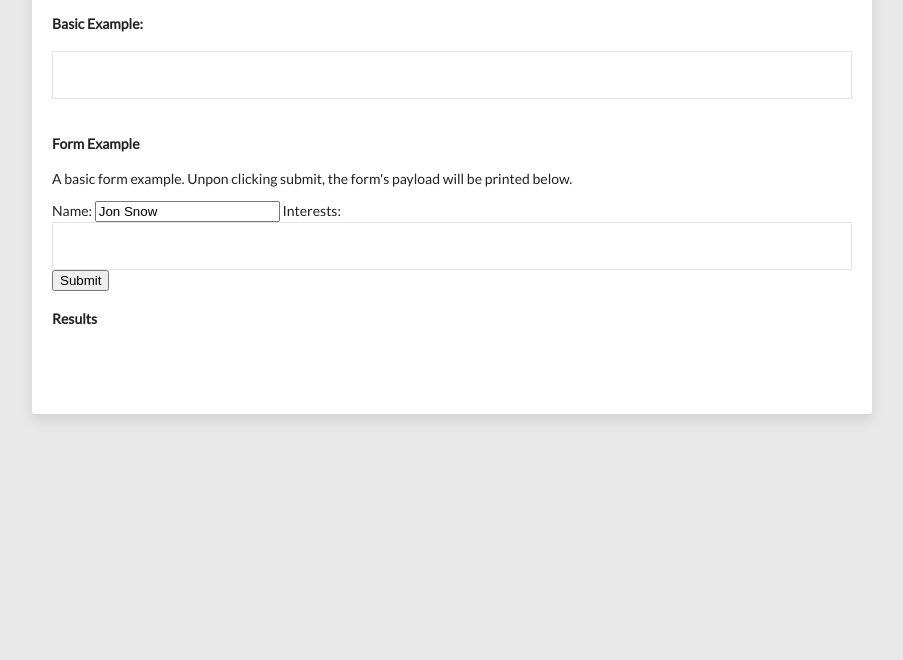
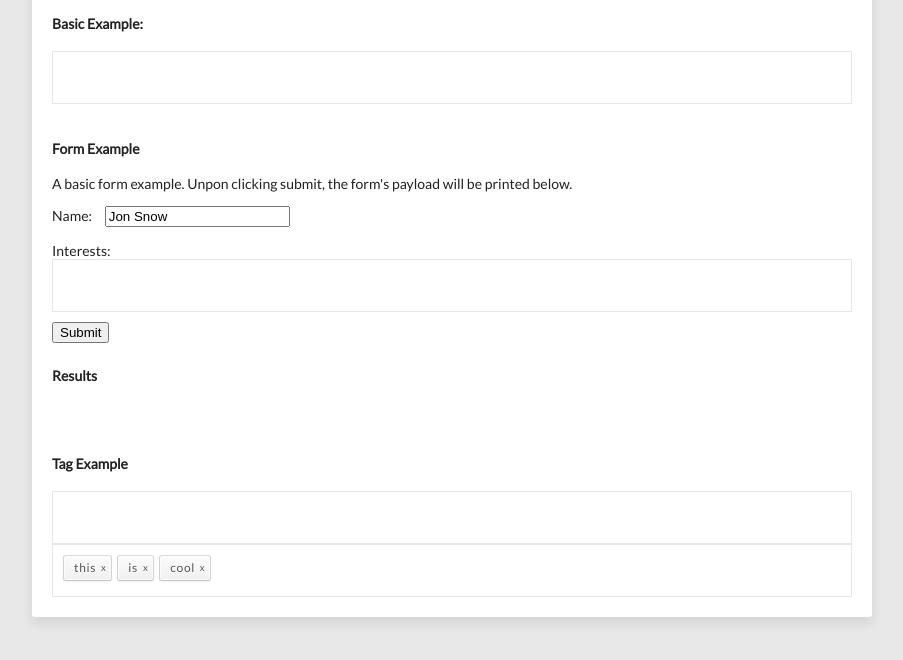
Before and after one commit to edwinv710/taggableInput, a website: page index.html in a window 1280 px wide. Shown: the part 130-790 px from the top of the page, without its empty margins (188-1091 px from the left). Drawn offline with Linux system fonts and the light colour scheme.

Commit message:
Add the ability to create through tags.

```diff
--- a/css/tag2Input.css
+++ b/css/tag2Input.css
@@ -45,6 +45,7 @@
   font-size: inherit;
   max-width: 100% !important;
   line-height: inherit;
+  margin-bottom: 5px;
 }
 
 .taggable-input .taggable-label.close .drop-side:last-of-type {
--- a/index.html
+++ b/index.html
@@ -33,6 +33,17 @@
       white-space: pre;
 
     }
+    .form-group {
+      margin-bottom: 10px;
+    }
+    .form-group label {
+      margin-right: 10px;
+    }
+    .form-group > * {
+      margin-bottom: 5px;
+    }
+
+
   </style>
   <!--[if lt IE 9]>
     <script src="https://cdnjs.cloudflare.com/ajax/libs/html5shiv/3.7.3/html5shiv.js"></script>
@@ -49,15 +60,24 @@
     <h4> Form Example </h4>
     <p> A basic form example. Unpon clicking submit, the form's payload will be printed below. </p>
     <form>
-      <label for='name'> Name: </label>
-      <input name=name type=text value='Jon Snow' />
-      <label for=interests> Interests: </label>
-      <input name=interests type=text />
-      <input type=submit />
+      <div class='form-group'>
+        <label for='name'> Name: </label>
+        <input name=name type=text value='Jon Snow' />
+      </div>
+      <div class='form-group'>
+        <label for=interests> Interests: </label>
+        <input name=interests type=text />
+      </div>
+      <div class='form-group'>
+        <input type=submit />
+      </div>
     </form>
     <h4> Results </h4>
     <p class='payload'>
     </p>
+    <h4> Tag Example </h4>
+    <div class=taggable-input data-close=false > </div>
+    <input class=taggable-input data-draggable=false data-values="this,is,cool" />
   </section>
   <script src="js/tag2Input.js"></script>
   <script>
--- a/js/tag2Input.js
+++ b/js/tag2Input.js
@@ -9,6 +9,23 @@ var TaggableInput = ( function() {
     beforeInsert : function ( text, index ) { return text; },
     afterInsert  : function ( label, index, text ) { }
   };
+
+  var embedTaggableInput = function(){
+    var elements = document.querySelectorAll('.taggable-input:not([data-complete="true"])');
+    for ( var i = 0; i < elements.length; i++ ) {
+      var attributes = [].reduce.apply(  elements[ i ].attributes, [ function( obj, attr ) {
+        if ( attr.name.includes( 'data-' ) ) obj[ attr.name.replace('data-', '') ]  = attr.value;
+        return obj;
+      }, {} ]);
+      var taggableInput  =  new TaggableInput( elements[i], attributes );
+
+    }
+  }
+
+  var parseValues    = function ( val ) {
+    if ( typeof val === 'string' ) val  = val.split(',');
+    return val;
+  }
 
   var parseDelimiters = function ( del ) {
     del           = [].concat.apply( [], [ del ] );
@@ -31,6 +48,8 @@ var TaggableInput = ( function() {
       input.parentNode.insertBefore( container, input );
     }
     container.className = ' ' + defaultClass.container;
+    container.id = container.id || Math.random().toString(36).substring( 2, 18 ).toUpperCase();
+    container.dataset.complete = true;
     container.onclick   = function( e ) {
       if ( e.target !== this ) return;
       input.focus();
@@ -56,9 +75,10 @@ var TaggableInput = ( function() {
   var createHiddenInput = function( name, index, label) {
     var input = document.createElement( 'input' );
     var id    = label.getAttribute( 'data-cid' );
+    var text  = label.getElementsByClassName('content')[0].innerText;
     input.setAttribute( 'type', 'hidden' );
     input.name  = name+'['+index+']';
-    input.value = label.innerText;
+    input.value = text;
     inputCache[ id ] = input;
     return input;
   }
@@ -77,6 +97,7 @@ var TaggableInput = ( function() {
     if ( element.nodeName === 'INPUT' ) input = element;
     else input = document.createElement( 'input' );
 
+    input.className = input.className.replace(/(^| +)+taggable-input($| +)+/, ' ')
     input.setAttribute('type', 'text');
     input.setAttribute('size', '1');
     input.addEventListener( 'input', inputChange( tag2Input ), true );
@@ -100,11 +121,8 @@ var TaggableInput = ( function() {
   var dropCallback = function ( isLeft, taggableInput ) {
     return function(e) {
       var query  = '.' + defaultClass.label + '[data-cid="' +  e.dataTransfer.getData('item') + '"]';
-      console.log( query );
       var item   = document.querySelector(query);
-      console.log( item );
       var parent = e.target.parentNode;
-      console.log(parent );
       var target = isLeft ? parent : parent.nextSibling;
       parent.parentNode.insertBefore( item, target );
       taggableInput._reset();
@@ -130,7 +148,13 @@ var TaggableInput = ( function() {
       content.setAttribute('contenteditable', true);
       content.addEventListener('keydown', function(e){
         if ( e.which === 13 ) e.preventDefault();
-        if ( e.which === 8 && this.innerHTML.length === 1 ) this.parentNode.parentNode.removeChild(this.parentNode);
+        else if ( e.which === 8 && this.innerHTML.length === 1 )
+          this.parentNode.parentNode.removeChild(this.parentNode);
+      });
+      content.addEventListener('blur', function(e) {
+        var id      = this.parentNode.getAttribute( 'data-cid' );
+        var input   = inputCache[ id ];
+        input.value = this.innerText;
       });
       ['keyup','mouseup','cut'].forEach( function( event ) {
         content.addEventListener( event, function(e){
@@ -174,7 +198,8 @@ var TaggableInput = ( function() {
   };
 
   var TaggableInput = function( container, opts ) {
-    var opts = opts || {};
+    var opts   = opts || {};
+    var values = parseValues( opts.values );
     this.hiddenSpan = createHiddenSpan();
     this.delimiter  = parseDelimiters(  opts.delimiter );
     this.editable   = opts.editable  != false;
@@ -183,10 +208,13 @@ var TaggableInput = ( function() {
     this.backspace  = opts.backspace != false;
     this.input      = createInput( this, container,  this.hiddenSpan );
     this.container  = createContainer( container, this.input );
+    this.id         = this.container.id;
     if ( this.input.name ) this.name = this.input.name;
     for ( var i in events ) this[ i ] = opts[ i ] || events[ i ];
 
     build( this.container, this.input, this.hiddenSpan );
+    TaggableInput.elements[ this.id ] = this;
+    this.add ( values );
   };
 
   TaggableInput.prototype = {
@@ -194,6 +222,7 @@ var TaggableInput = ( function() {
       var length = this.tags().length;
       labels = [].concat.apply( [], [ labels ] );
       for ( var i = 0; i < labels.length; i++ ) {
+        if ( ! ( typeof labels[i] === 'string' && labels[i].length ) ) continue;
         labels[i] = this.beforeInsert( labels[i] );
         labels[i] = createLabel( this, labels[i] );
         this.container.insertBefore( labels[i] , this.input );
@@ -254,5 +283,11 @@ var TaggableInput = ( function() {
       this.input.style.width = this.hiddenSpan.clientWidth + ( this.input.offsetWidth - this.input.clientWidth + 5 ) + 'px';
     }
   }
+
+  TaggableInput.elements = {};
+  window.onload = function(){
+    embedTaggableInput();
+  }
+
   return TaggableInput;
 })();
```
